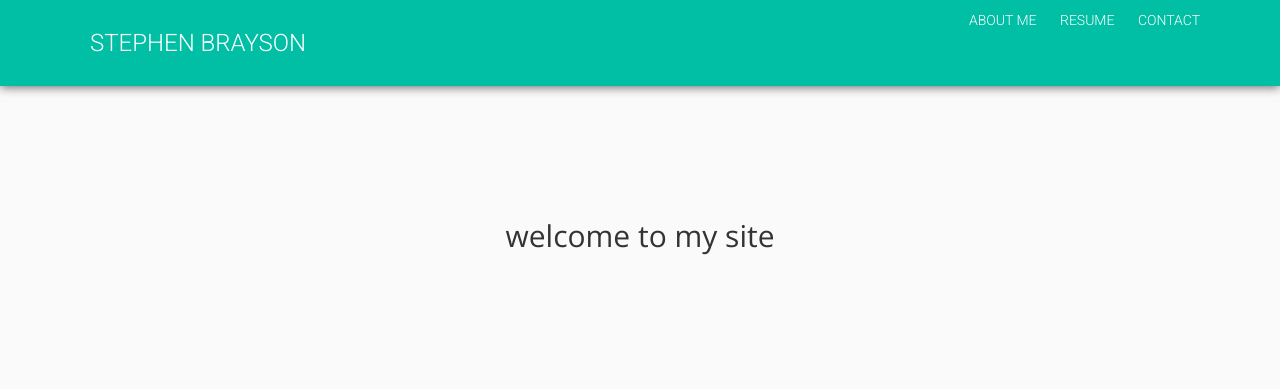
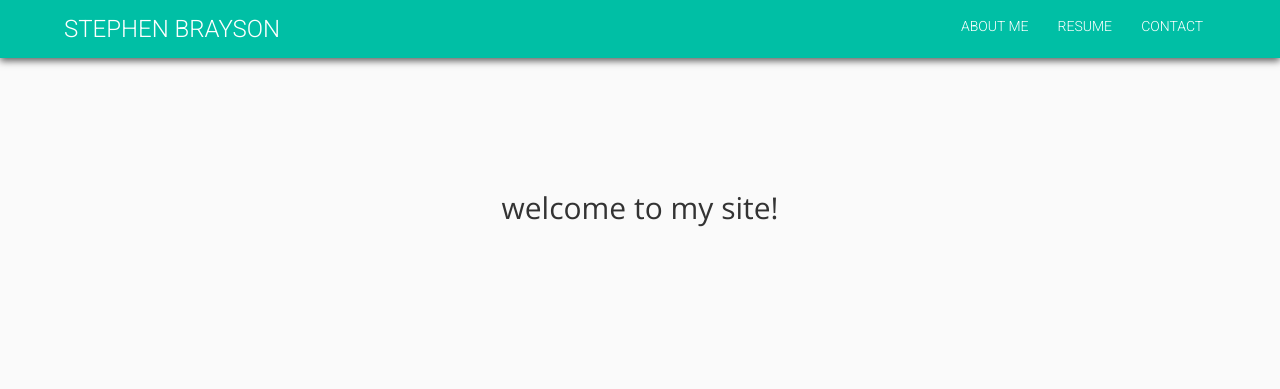
Before and after one commit to stebr23/stebr23.github.io, a plain HTML site: page index.html in a window 1280 px wide. Drawn offline with nearby package versions, Linux system fonts and the light colour scheme.

Commit message:
Not changes just re-added to project while going through skillport git tutorial

```diff
--- a/css/style.css
+++ b/css/style.css
@@ -1,3 +1,8 @@
+* {
+	padding: 0;
+	margin: 0;
+}
+
 body {
 	font-family: 'Open Sans', sans-serif;
 	background-color: #fafafa;
@@ -8,26 +13,34 @@ a, a:focus, a:hover, a:active {
 	outline: none;
 }
 
+#parent {
+	display: flex;
+	flex-direction: row;
+	justify-content: space-between;
+	list-style-type: none;
+	margin: 0;
+	padding: 2vh 5vw;
+}
+
 header {
 	background-color: #00BFA5;
 	color: #fff;
 	overflow: hidden;
 	font-family: 'Roboto', sans-serif;
 	text-transform: uppercase;
-	box-shadow: 0 1px 10px #616161;
+	box-shadow: 0 3px 7px #616161;
 }
 header a {
 	color: #fff;
 	font-weight: 200;
-	display: block;
+
 }
 header a:hover {
 	color: #fff;
 }
 header h1 {
-	float: left;
-	margin: auto 0;
-	padding: 30px 20px;
+	margin: 0;
+	flex: 1;
 	font-size: 3vmin;
 }
 header h1 a {
@@ -35,21 +48,18 @@ header h1 a {
 }
 
 header nav {
-	float: right;
+	flex: 1;
+	text-align: right;
 }
 header nav ul {
 	list-style: none;
-	margin: 0;
-	padding: 0;
 }
 header nav ul li {
 	display: inline-block;
-	margin: 0;
-	padding: 0;
+	padding: 0 1vw;
 }
 header nav ul li a {
-	padding: 10px;
-	height: 100%;
+
 }
 header nav ul li a:hover {
 	background-color: #80CBC4;
--- a/index.html
+++ b/index.html
@@ -17,20 +17,20 @@
 </head>
 
 <body>
-	<header class="">
-		<div class="container">
-			<h1><a href="">Stephen Brayson</a></h1>
-			<nav>
+	<header>
+		<ul id="parent">
+			<li><h1><a href="">Stephen Brayson</a></h1></li>
+			<li><nav>
 				<ul class="">
 					<li><a href="#About">About Me</a></li>
 					<li><a href="#Resume">Resume</a></li>
 					<li><a href="#Contact">Contact</a></li>
 				</ul>
-			</nav>
-		</div>
+			</nav></li>
+		</ul>
 	</header>
 	<section id="intro">
-		<h2>Welcome to my site</h2>
+		<h2>Welcome to my site!</h2>
 	</section>
 </body>
 
```
